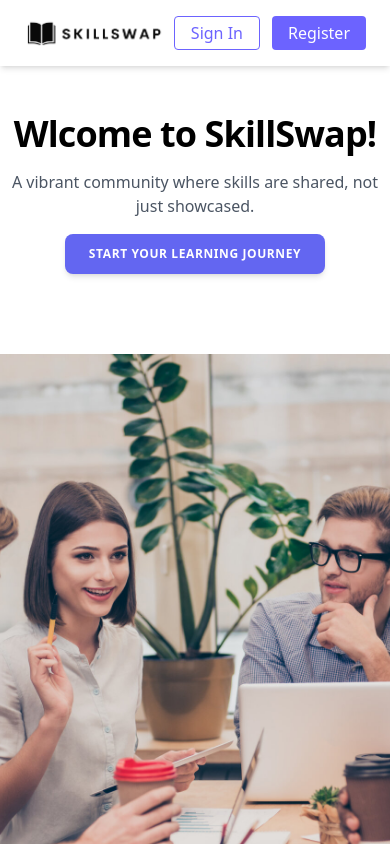
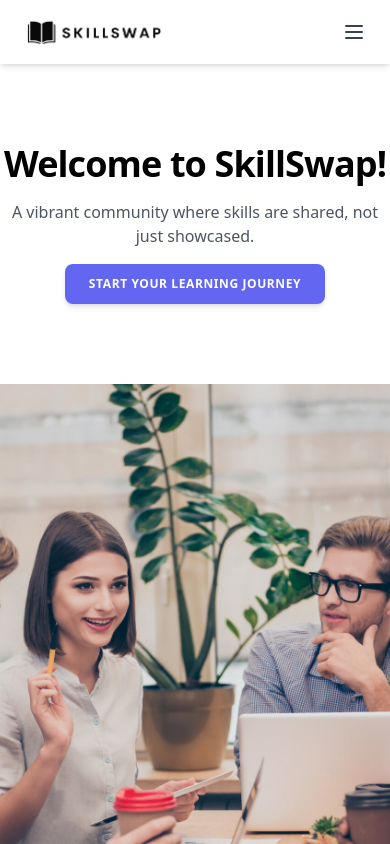
Before and after one commit to MNKolombage/SkillSwap-frontend, a React (Create React App) app: page / in a window 390 px wide. Shown: the top 844 px of the page. Built offline with nearby package versions, Linux system fonts and the light colour scheme.

Commit message:
Feat: Making home page responsive

```diff
--- a/src/components/HomePage/Footer.jsx
+++ b/src/components/HomePage/Footer.jsx
@@ -3,7 +3,7 @@ import React from "react";
 import { Home, Lock } from "lucide-react";
 
 const Footer = () => {
-    return(
+  return (
     <footer className="bg-gray-100 py-6 border-t">
       <div className="container mx-auto flex flex-col md:flex-row items-center justify-between px-6">
         {/* Left section */}
@@ -31,10 +31,10 @@ const Footer = () => {
         {/* Right section */}
         <div className="flex flex-col items-center md:items-end space-y-3 mt-4 md:mt-0">
           <div className="flex space-x-2">
-                        <button className="bg-indigo-500 text-white px-4 py-1 rounded hover:bg-indigo-600 text-sm font-semibold">
+            <button className="bg-indigo-500 text-white px-4 py-1 rounded hover:bg-indigo-600 text-sm font-semibold transition-all duration-300">
               SIGN IN
             </button>
-                        <button className="bg-indigo-300 text-indigo-900 px-4 py-1 rounded hover:bg-indigo-400 text-sm font-semibold">
+            <button className="bg-indigo-300 text-indigo-900 px-4 py-1 rounded hover:bg-indigo-400 text-sm font-semibold transition-all duration-300">
               REGISTER
             </button>
           </div>
--- a/src/components/HomePage/HeroSection.jsx
+++ b/src/components/HomePage/HeroSection.jsx
@@ -1,16 +1,20 @@
 import HeroImage from "../../assets/HeroImage.jpeg"
 
 const HeroSection = () => {
-    return(
-        <div className="flex flex-col items-center justify-center space-y-8 py-8">
-            <img src={HeroImage} alt="SkillSwap Logo" className="rounded-md shadow-lg max-w-6xl" />
+  return (
+    <div className="flex flex-col items-center justify-center space-y-8 py-8 animate__animated animate__fadeIn">
+      <img
+        src={HeroImage}
+        alt="SkillSwap Logo"
+        className="rounded-md shadow-lg max-w-6xl transition-all duration-500 ease-in-out transform hover:scale-105 hover:shadow-xl"
+      />
 
       <p className="text-center text-gray-700 max-w-4xl text-sm leading-relaxed">
         Whether you're a coding wizard, a design genius, a language learner, or just someone eager to grow — you've found your place. <br />
         Here, you can teach what you know and learn what you don’t, one swap at a time.
       </p>
 
-            <div className="bg-purple-100 rounded-xl shadow-md p-8 max-w-xl text-center">
+      <div className="bg-purple-100 rounded-xl shadow-md p-8 max-w-xl text-center transition-transform hover:scale-105">
         <h2 className="text-lg font-semibold text-gray-900 mb-2">
           Connect. Learn. Grow. Together.
         </h2>
@@ -20,7 +24,7 @@ const HeroSection = () => {
         </p>
       </div>
 
-            <div className="text-4xl font-bold text-black">⋯</div>
+      <div className="text-4xl font-bold text-black animate__animated animate__bounceIn">⋯</div>
     </div>
   );
 };
--- a/src/components/HomePage/Navbar.jsx
+++ b/src/components/HomePage/Navbar.jsx
@@ -1,23 +1,61 @@
 import Logo from '../../assets/Logo.png';
+import { useState } from 'react';
+import { Menu, X } from 'lucide-react';
 
 const Navbar = () => {
+  const [isMenuOpen, setIsMenuOpen] = useState(false);
+
+  const toggleMenu = () => {
+    setIsMenuOpen(!isMenuOpen);
+  };
+
   return (
-    <nav className="flex items-center justify-between px-6 py-4 shadow-md bg-white">
+    <nav className="flex items-center justify-between px-6 py-4 shadow-md bg-white fixed w-full top-0 z-50">
       <div className="flex items-center space-x-2">
         <img src={Logo} alt="SkillSwap Logo" className="w-30 h-8" />
       </div>
 
+      {/* Desktop Menu */}
       <ul className="hidden md:flex space-x-6 text-gray-700 font-medium">
-        <li><a href="#" className="hover:text-primary">Home</a></li>
-        <li><a href="#" className="hover:text-primary">About</a></li>
-        <li><a href="#" className="hover:text-primary">Contact Us</a></li>
+        <li><a href="#" className='hover:text-primary'>Home</a></li>
+        <li><a href="#" className='hover:text-primary'>About</a></li>
+        <li><a href="#" className='hover:text-primary'>Contact Us</a></li>
       </ul>
 
-      <div className="flex space-x-3">
-        <button className="px-4 py-1 border border-primary text-primary rounded hover:bg-primary hover:text-white transition">
+      {/* Mobile Menu Toggle Button */}
+      <div className="md:hidden flex items-center space-x-3">
+        <button onClick={toggleMenu} className="text-gray-700">
+          {isMenuOpen ? <X size={24} /> : <Menu size={24} />}
+        </button>
+      </div>
+
+      {/* Mobile Menu (visible only when isMenuOpen is true) */}
+      {isMenuOpen && (
+        <div className="md:hidden absolute top-16 left-0 w-full bg-white shadow-md py-4 px-6 space-y-4 flex flex-col items-center">
+          <ul className="space-y-4 text-gray-700 font-medium">
+            <li><a href="#" onClick={toggleMenu} className='hover:text-primary'>Home</a></li>
+            <li><a href="#" onClick={toggleMenu} className='hover:text-primary'>About</a></li>
+            <li><a href="#" onClick={toggleMenu} className='hover:text-primary'>Contact Us</a></li>
+          </ul>
+
+          {/* Mobile Sign In and Register Buttons */}
+          <div className="flex flex-col space-y-3 mt-4">
+            <button className="px-4 py-2 border border-primary text-primary rounded transition hover:bg-primary hover:text-white">
+              Sign In
+            </button>
+            <button className="px-4 py-2 bg-primary text-white rounded transition hover:bg-blue-700 hover:text-white">
+              Register
+            </button>
+          </div>
+        </div>
+      )}
+
+      {/* Desktop Buttons */}
+      <div className="hidden md:flex space-x-3">
+        <button className="px-4 py-1 border border-primary text-primary rounded transition hover:bg-primary hover:text-white">
           Sign In
         </button>
-        <button className="px-4 py-1 bg-primary text-white rounded hover:bg-blue-700 transition">
+        <button className="px-4 py-1 bg-primary text-white rounded transition hover:bg-blue-700 hover:text-white">
           Register
         </button>
       </div>
--- a/src/components/HomePage/WelcomeSection.jsx
+++ b/src/components/HomePage/WelcomeSection.jsx
@@ -1,8 +1,8 @@
 const WelcomeSection = () => {
-    return(
-        <div className="flex flex-col items-center justify-center text-center space-y-4 py-12">
+  return (
+    <div className="flex flex-col items-center justify-center text-center space-y-4 py-12 mt-24">
       <h1 className="text-4xl font-bold tracking-tight">
-                Wlcome to SkillSwap!
+        Welcome to SkillSwap!
       </h1>
       <p className="text-gray-600 max-w-lg">
         A vibrant community where skills are shared, not just showcased.
--- a/src/pages/HomePage.jsx
+++ b/src/pages/HomePage.jsx
@@ -5,12 +5,10 @@ import Footer from "../components/HomePage/Footer";
 
 const HomePage = () => {
   return (
-    <div className="w-full min-h-screen bg-white overflow-x-hidden" style={{ margin: 0, padding: 0 }}>
-      {/* Navigation Header */}
+    <div className="w-full min-h-screen bg-white overflow-x-hidden">
       <Navbar />
       <WelcomeSection />
       <HeroSection />
-
       <Footer />
     </div>
   );
```
Lines whose indentation alone changed are shown as unchanged.
